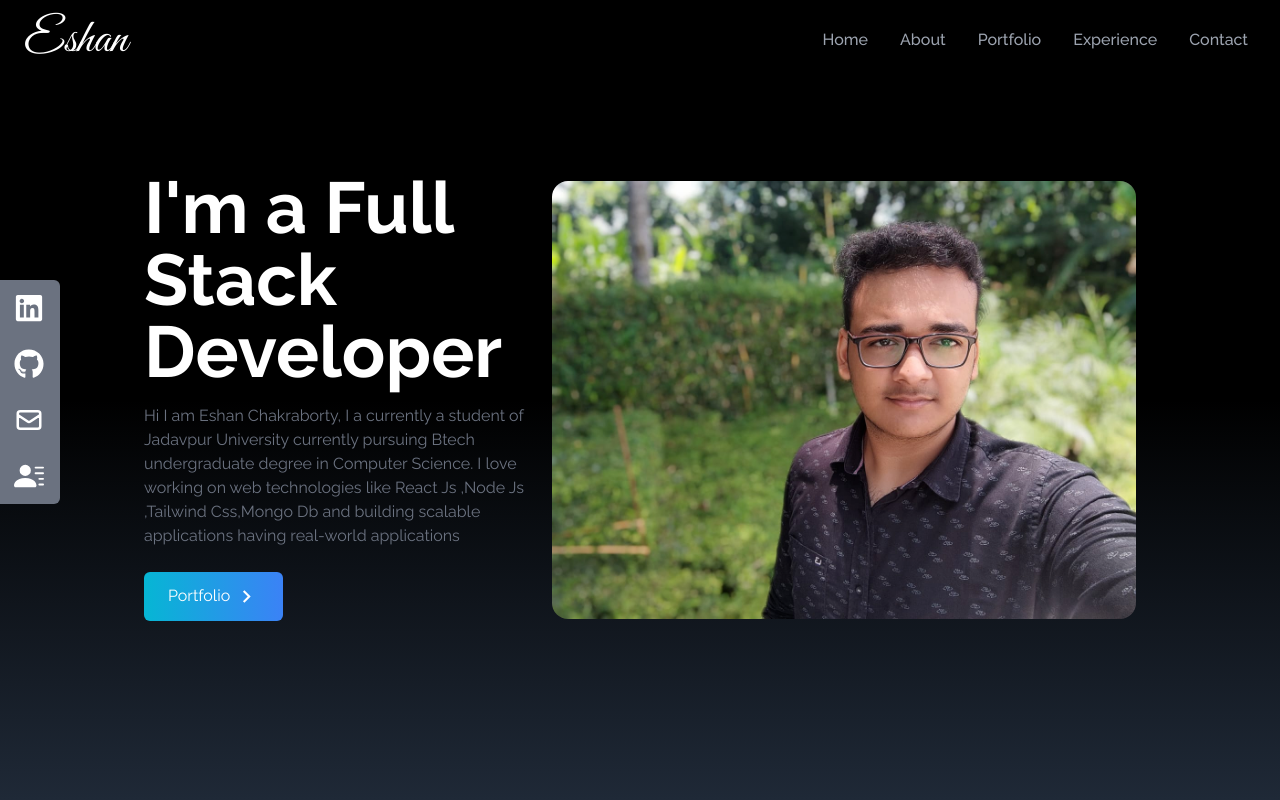
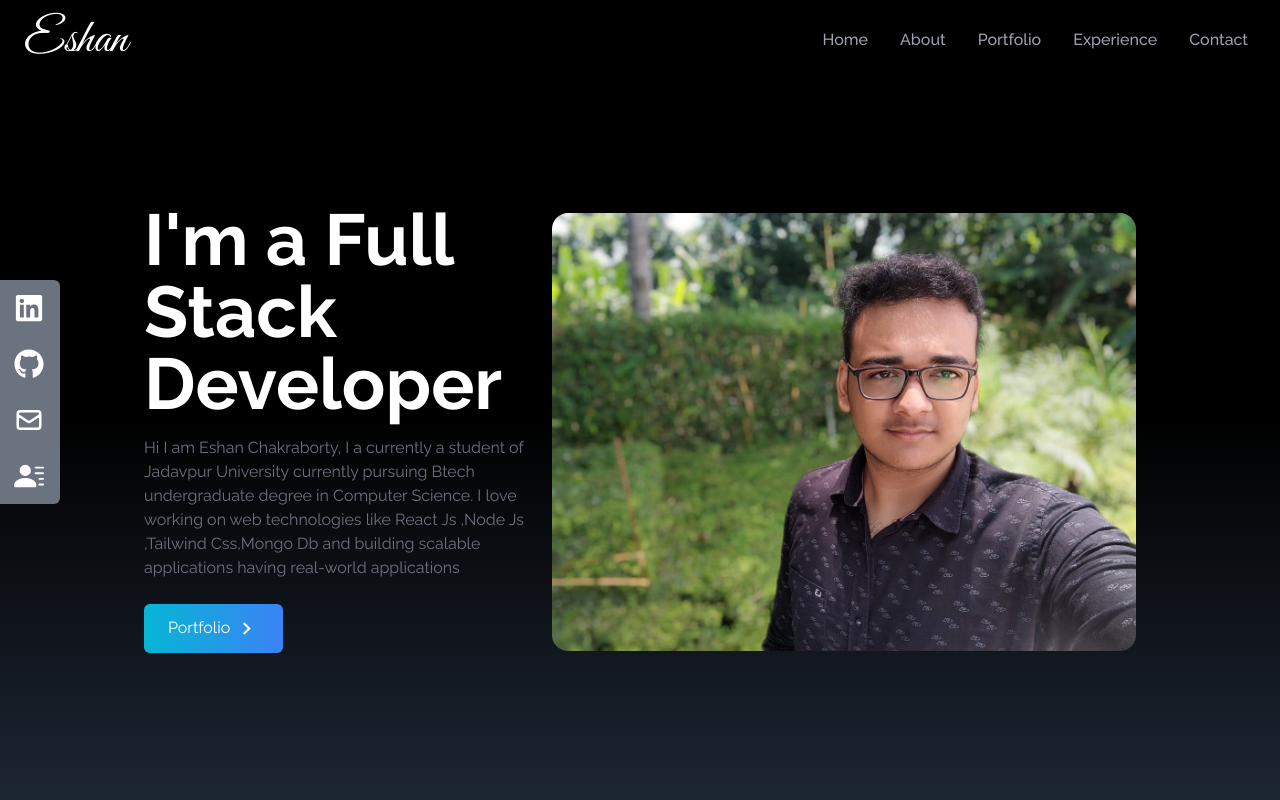
Before and after one commit to eshan-003/Portfolio, a React (Create React App) app: page / in a window 1280 px wide. Shown: the top 800 px of the page. Built offline with nearby package versions, Linux system fonts and the light colour scheme.

Commit message:
commit message

```diff
--- a/src/components/Home.jsx
+++ b/src/components/Home.jsx
@@ -7,9 +7,9 @@ const Home = () => {
   return (
     <div
       name="home"
-      className="h-screen w-full bg-gradient-to-b from-black via-black to-gray-800"
+      className="pt-8 h-full w-full bg-gradient-to-b from-black via-black to-gray-800"
     >
-      <div className="max-w-screen-lg mx-auto flex flex-col items-center justify-center h-full px-4 md:flex-row">
+      <div className="max-w-screen-lg mx-auto flex flex-col items-center justify-center h-screen px-4 md:flex-row">
         <div className="flex flex-col justify-center h-full">
           <h2 className="text-4xl sm:text-7xl font-bold text-white">
             I'm a Full Stack Developer
--- a/src/components/NavBar.jsx
+++ b/src/components/NavBar.jsx
@@ -29,7 +29,7 @@ const NavBar = () => {
   ];
 
   return (
-    <div className="flex justify-between items-center w-full h-20 px-4 text-white bg-black fixed z-10">
+    <div className="flex justify-between items-center w-full h-20 px-4 text-white bg-black fixed z-10 ">
       <div>
         <h1 className="text-5xl font-signature ml-2">Eshan</h1>
       </div>
```
